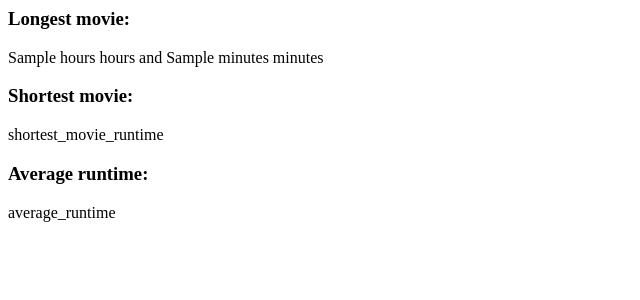
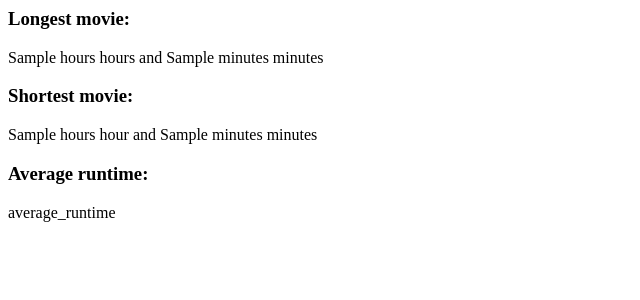
Before and after one commit to JagdCake/site.jc_data, a Symfony app: template symfony/templates/movie_data/_data.runtime.html.twig in a window 1280 px wide. Shown: the top 300 px of the page, without its empty margins (0-640 px from the left). Run offline with Twig, Linux system fonts and the light colour scheme; the template is opened without the code that fills it: most values are stand-ins (such as "Sample title", 1, 10 or a date in 2020); some libraries are stand-ins or nearby versions.

Commit message:
Display shortest movie

```diff
--- a/symfony/src/Repository/MovieRepository.php
+++ b/symfony/src/Repository/MovieRepository.php
@@ -93,6 +93,7 @@ class MovieRepository extends ServiceEntityRepository
             'lastUpdate' => $this->getLastUpdate(),
             'totalTimeSpent' => $this->getTotalTimeSpent(),
             'longestMovie' => $this->getRuntime('max'),
+            'shortestMovie' => $this->getRuntime('min'),
         ];
     }
     // /**
--- a/symfony/templates/movie_data/_data.runtime.html.twig
+++ b/symfony/templates/movie_data/_data.runtime.html.twig
@@ -7,7 +7,7 @@
 
     <section class="pv2 bt bb-0 bl-0 br-0 bw1 b--dashed">
         <h1 class="f4 mb0">Shortest movie:</h1>
-        <p class="mt0"><time datetime="shortest_movie_runtime_machine" class="code pa1 bg-dark-purple light-gray b">shortest_movie_runtime</time></p>
+        <p class="mt0"><time datetime="{{ movieData.shortestMovie.hours }}h {{ movieData.shortestMovie.minutes }}m" class="code pa1 bg-dark-purple light-gray b">{{ movieData.shortestMovie.hours }} hour and {{ movieData.shortestMovie.minutes }} minutes</time></p>
    </section>
 
     <section class="pv2 bt bb-0 bl-0 br-0 bw1 b--dashed">
```
